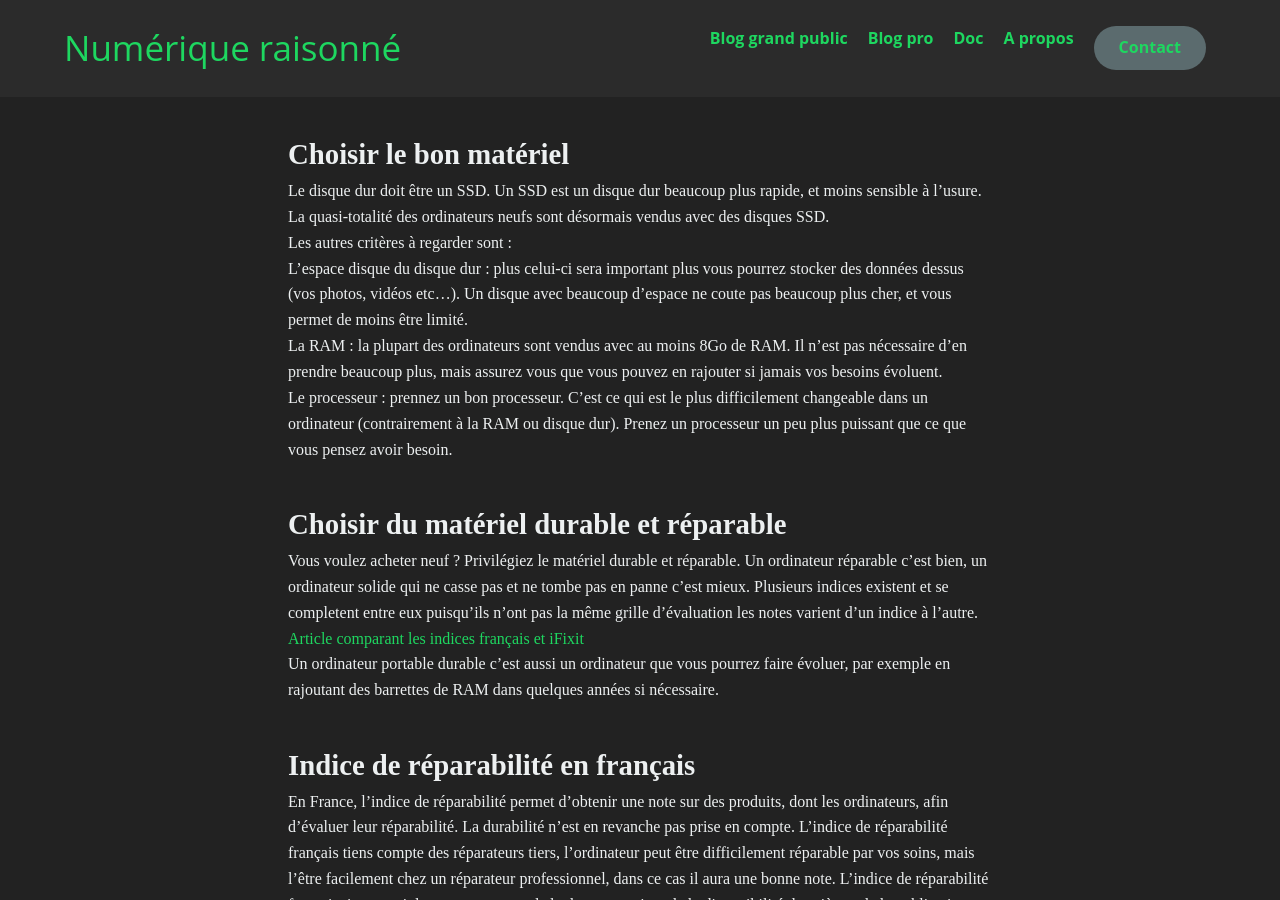
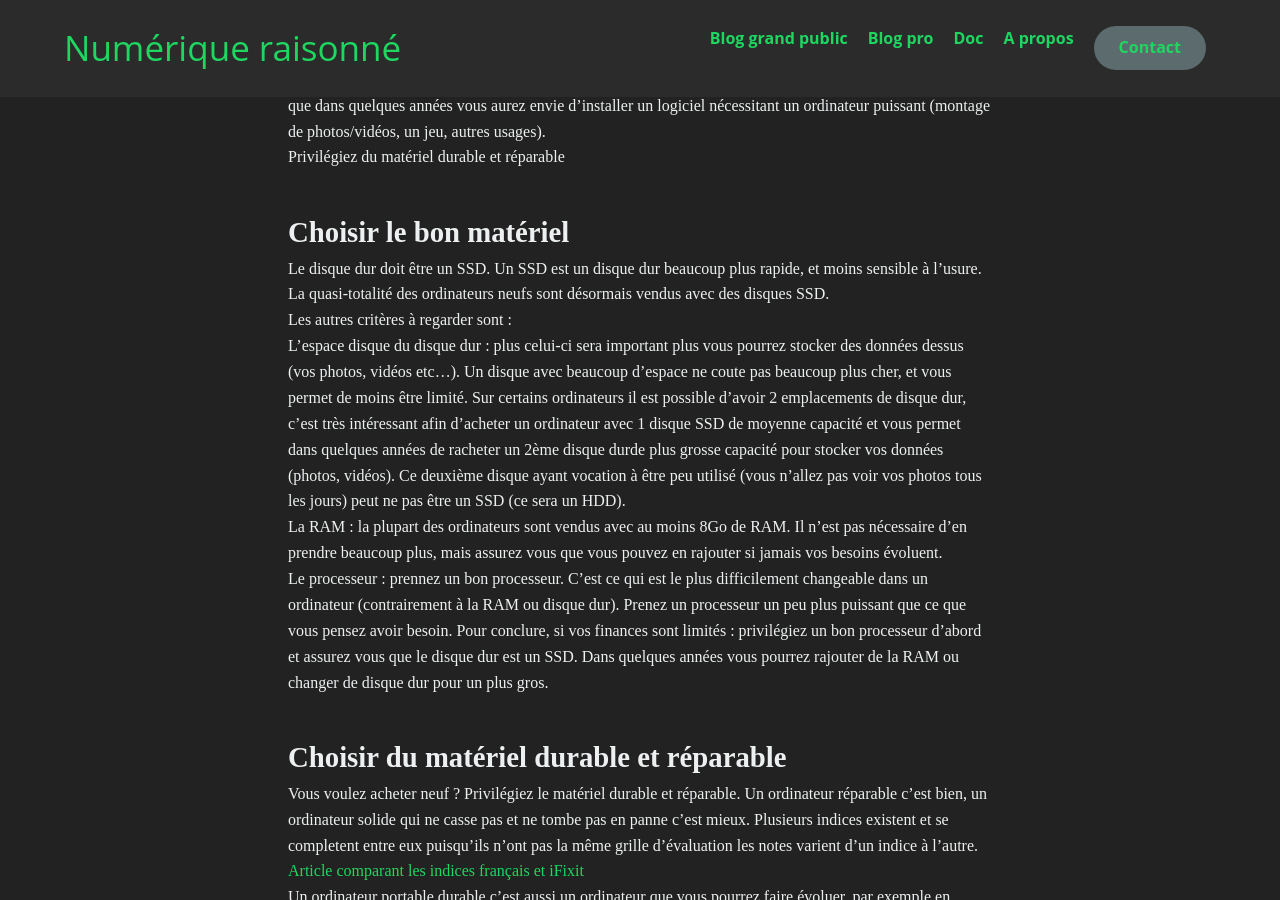
Before and after one commit to Slandais/slandais.github.io, a Jekyll site: the page built from _posts/2021-06-15-acheter-ordinateur-portable.md, in a window 1280 px wide and 900 px high, scrolled down 1525 px. Built offline with Jekyll 4.4.1, drawn with Linux system fonts in a browser that asks for light colours; some of the changed text lies outside the part shown.

Commit message:
Update 2021-06-15-acheter-ordinateur-portable.md

```diff
--- a/_posts/2021-06-15-acheter-ordinateur-portable.md
+++ b/_posts/2021-06-15-acheter-ordinateur-portable.md
@@ -10,7 +10,9 @@
 
 ## Intro
 
-L'empreinte carbone d'un ordinateur portable est d'environ 400kg.
+L'empreinte carbone d'un ordinateur portable est d'environ 400kg d'eqCO2, sans compter d'autres pollutions : extraction des matières premiers, eau utilisée etc...
+Pour réduire cette pollution il faut faire augmenter la durée de vie de son matériel : acheter de la seconde main, acheter du matériel durable ou répable.
+Cet article va vous conseiller sur les différents choix que vous pouvez faire.
 
 ## Les questions à se poser
 
@@ -49,9 +51,10 @@
 Le disque dur doit être un SSD. Un SSD est un disque dur beaucoup plus rapide, et moins sensible à l'usure. La quasi-totalité des ordinateurs neufs sont désormais vendus avec des disques SSD.
 
 Les autres critères à regarder sont :
-* L'espace disque du disque dur : plus celui-ci sera important plus vous pourrez stocker des données dessus (vos photos, vidéos etc...). Un disque avec beaucoup d'espace ne coute pas beaucoup plus cher, et vous permet de moins être limité.
+* L'espace disque du disque dur : plus celui-ci sera important plus vous pourrez stocker des données dessus (vos photos, vidéos etc...). Un disque avec beaucoup d'espace ne coute pas beaucoup plus cher, et vous permet de moins être limité. Sur certains ordinateurs il est possible d'avoir 2 emplacements de disque dur, c'est très intéressant afin d'acheter un ordinateur avec 1 disque SSD de moyenne capacité et vous permet dans quelques années de racheter un 2ème disque durde plus grosse capacité pour stocker vos données (photos, vidéos). Ce deuxième disque ayant vocation à être peu utilisé (vous n'allez pas voir vos photos tous les jours) peut ne pas être un SSD (ce sera un HDD).
 * La RAM : la plupart des ordinateurs sont vendus avec au moins 8Go de RAM. Il n'est pas nécessaire d'en prendre beaucoup plus, mais assurez vous que vous pouvez en rajouter si jamais vos besoins évoluent.
 * Le processeur : prennez un bon processeur. C'est ce qui est le plus difficilement changeable dans un ordinateur (contrairement à la RAM ou disque dur). Prenez un processeur un peu plus puissant que ce que vous pensez avoir besoin.
+Pour conclure, si vos finances sont limités : privilégiez un bon processeur d'abord et assurez vous que le disque dur est un SSD. Dans quelques années vous pourrez rajouter de la RAM ou changer de disque dur pour un plus gros.
 
 ### Choisir du matériel durable et réparable
 
```
